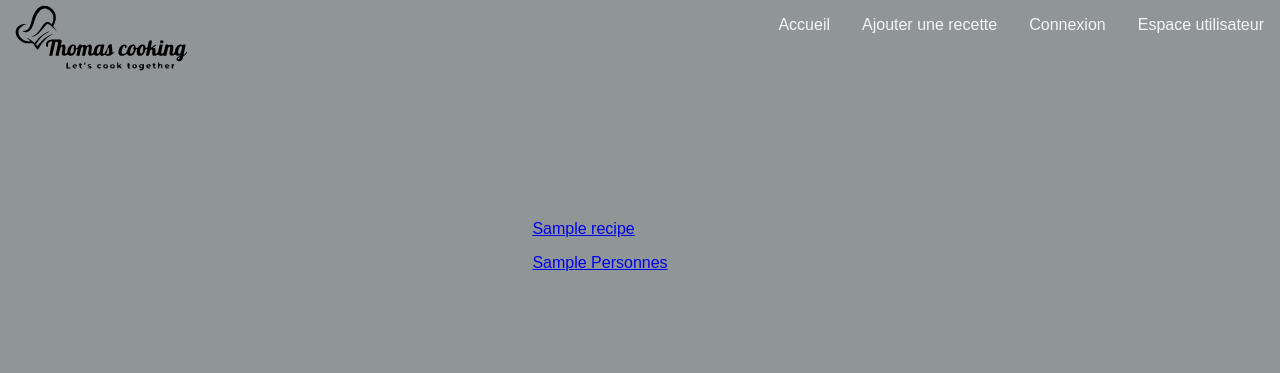
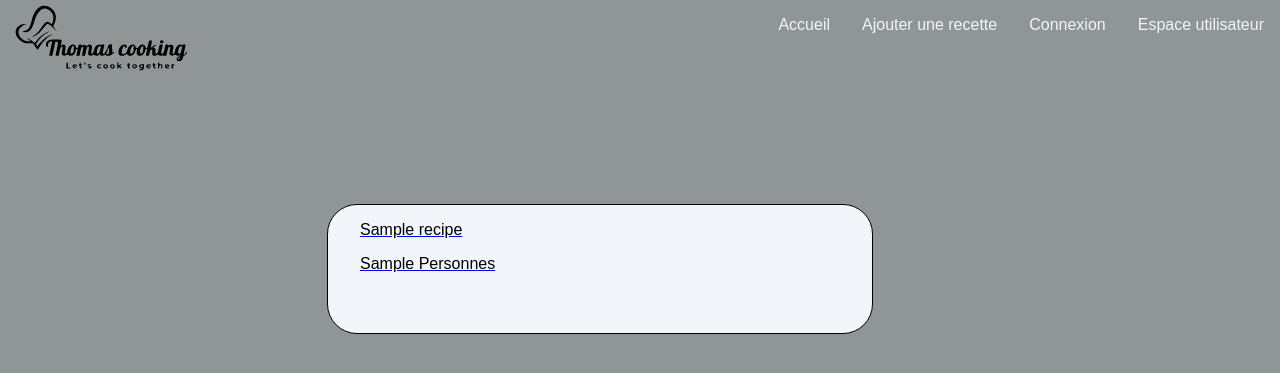
Before and after one commit to Demoniakx/Projet-ADB-ThomasDeCampenaere, a PHP site: page /vue/paccueil.php in a window 1280 px wide. Shown: the top 373 px of the page. Run offline with PHP 8.4, Linux system fonts and the light colour scheme; tables that the repository leaves empty or names only in its code hold one stand-in row (values such as "Sample post"); data that the repository does not hold is empty.

Commit message:
css accueil

```diff
--- a/asset/CSS/style.css
+++ b/asset/CSS/style.css
@@ -134,7 +134,7 @@ header{
 .card_recipe{
     display: grid;
     grid-template-columns: auto auto;
-    column-gap: 5rem;
+    column-gap: 10rem;
 }
 
 .card{
@@ -144,3 +144,25 @@ header{
     color: black;
     padding: 0rem 2rem;
 }
+
+.toprecipe{
+    position: absolute;
+    top: 40%;
+}
+
+.gridaccueil{
+    display: grid;
+    grid-template-columns: auto auto;
+    column-gap: 5rem;
+    row-gap: 5rem;
+}
+
+.card_accueil{
+    background-color: #F2F5FA;
+    border-radius: 30px;
+    border: 1px solid #000000;
+    color: black;
+    padding: 0rem 2rem;
+    height: 8rem;
+    width: 30rem;
+}
--- a/vue/paccueil.php
+++ b/vue/paccueil.php
@@ -3,8 +3,8 @@
     include('header.php');
     include('../model/dbconnect.php');
 ?>
-<div class="container">
-    <div class="card_recipe">
+<div class="container gridaccueil">
+    <div class="">
         <?php
         //RECUPERATION DE LA CONNEXION A LA BDD
         global $bdd;
@@ -16,11 +16,14 @@
         ?>
         <a href="precette.php?id=<?php echo $id ?>">
             <div class="card_accueil">
-                <p><?php echo $recipe['recipe']['title']; ?></p>
-            </div>
+                <p>
+                    <?php echo $recipe['recipe']['title']; ?>
+                </p>
+
                 <p>
                     <?php echo $recipe['recipe']['person']. " Personnes"; ?>
                 </p>
+            </div>
         </a>
     </div>
     <?php
--- a/vue/precette.php
+++ b/vue/precette.php
@@ -19,7 +19,7 @@
         $reponse->execute();
         while ($recipe['recipe'] = $reponse->fetch()) {
         ?>
-        <div class="top">
+        <div class="toprecipe">
             <h1><?php echo $recipe['recipe']['title']; ?></h1>
             <div class="card">
                 <div>
```
